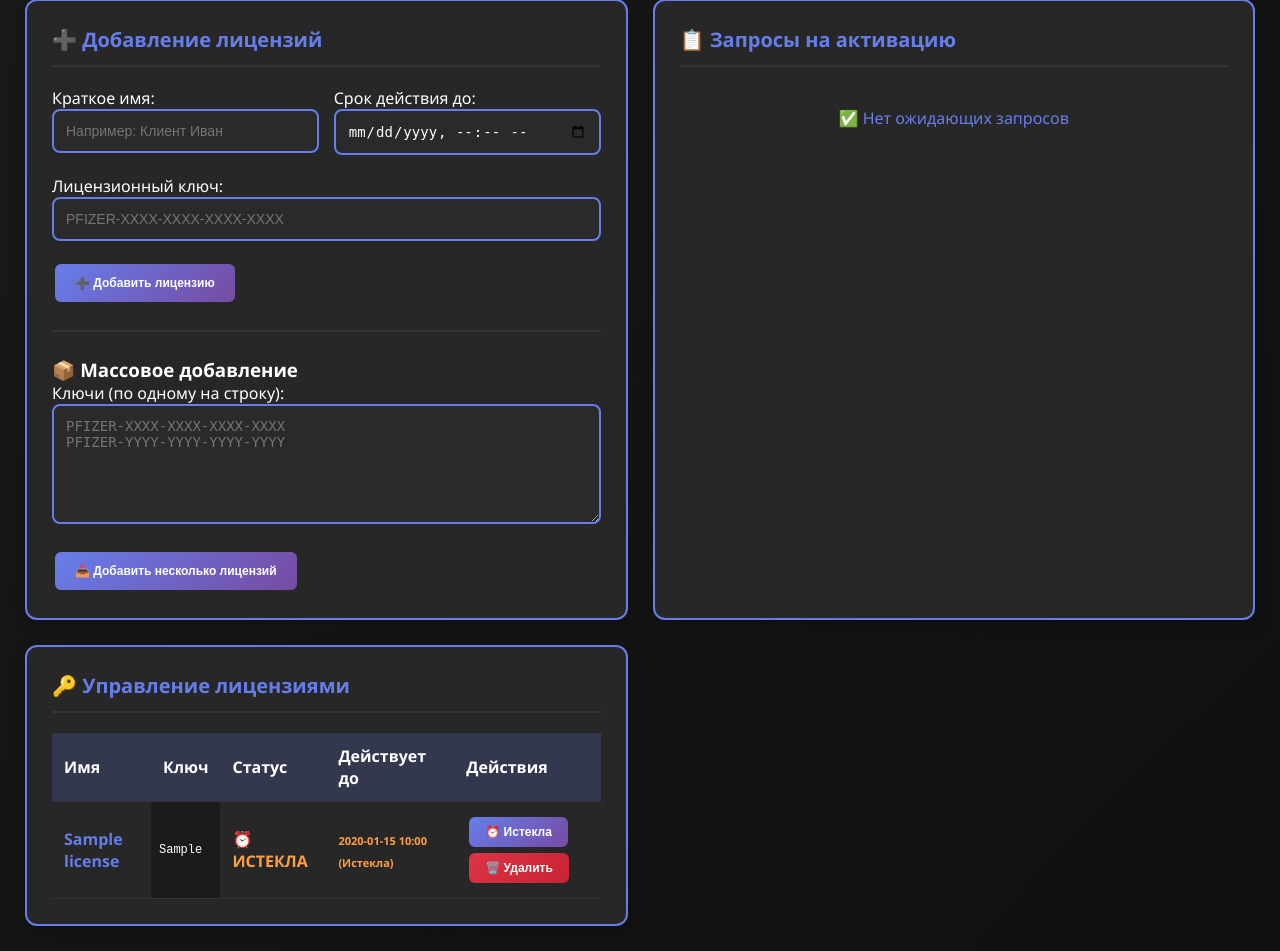
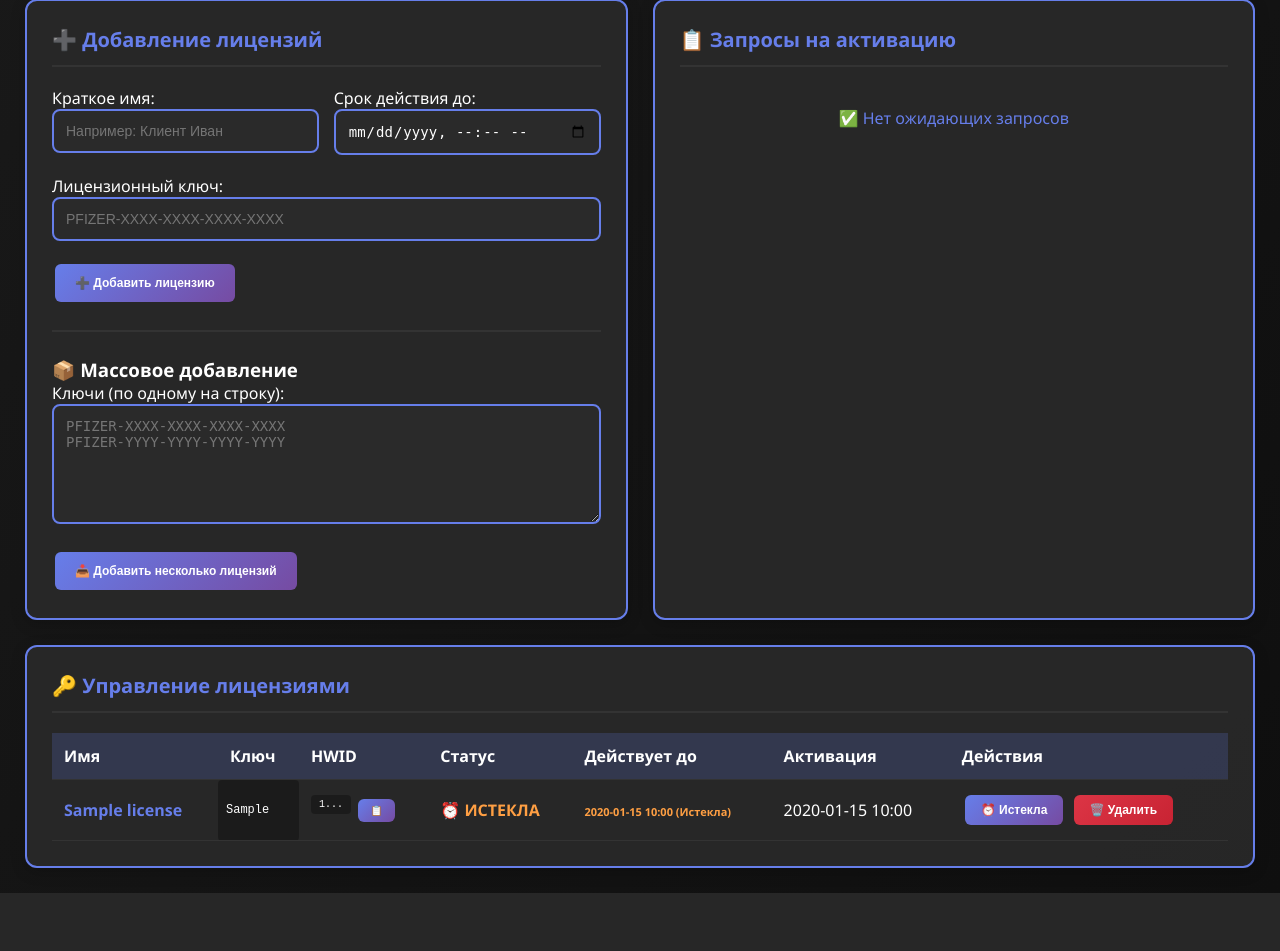
Before and after one commit to EscizBC/gufy-license-server, a Flask app: page /admin/ in a window 1280 px wide. Shown: the part 296-1247 px from the top of the page. After the commit the page ends 1189 px from the top, so only its background shows below. Run offline with Flask 3, Linux system fonts and the light colour scheme; the visitor is signed in with stand-in values (Sample User, id 1); tables that the repository leaves empty hold one stand-in row (values such as "Sample post").

Commit message:
MEGA FIXXXEEDD

```diff
--- a/templates/admin_dashboard.html
+++ b/templates/admin_dashboard.html
@@ -77,6 +77,9 @@
             border: 2px solid #667eea;
             box-shadow: 0 4px 15px rgba(0,0,0,0.2);
         }
+        .full-width {
+            grid-column: 1 / -1;
+        }
         .section h2 {
             color: #667eea;
             margin-bottom: 20px;
@@ -113,6 +116,7 @@
         .btn-toggle { background: linear-gradient(135deg, #667eea, #764ba2); color: white; }
         .btn-delete { background: linear-gradient(135deg, #dc3545, #c82333); color: white; }
         .btn-add { background: linear-gradient(135deg, #667eea, #764ba2); color: white; padding: 12px 20px; }
+        .btn-copy { background: linear-gradient(135deg, #667eea, #764ba2); color: white; padding: 6px 12px; font-size: 10px; }
         .btn:hover {
             transform: translateY(-2px);
             box-shadow: 0 4px 8px rgba(0,0,0,0.3);
@@ -154,6 +158,18 @@
             border-radius: 4px;
             font-size: 12px;
         }
+        .hwid {
+            font-family: 'Courier New', monospace;
+            background: rgba(0,0,0,0.3);
+            padding: 4px 8px;
+            border-radius: 4px;
+            font-size: 10px;
+            max-width: 200px;
+            overflow: hidden;
+            text-overflow: ellipsis;
+            white-space: nowrap;
+            display: inline-block;
+        }
         .expiry-date {
             font-size: 11px;
             color: #ccc;
@@ -174,6 +190,10 @@
             margin-top: 25px;
             padding-top: 25px;
             border-top: 2px solid #333;
+        }
+        .copy-btn {
+            margin-left: 5px;
+            cursor: pointer;
         }
     </style>
 </head>
@@ -251,7 +271,10 @@
                     {% for req in activation_requests %}
                     <tr>
                         <td class="license-key">{{ req.key }}</td>
-                        <td title="{{ req.hwid }}">{{ req.hwid[:20] }}...</td>
+                        <td>
+                            <span class="hwid" title="{{ req.hwid }}">{{ req.hwid[:20] }}...</span>
+                            <button class="btn btn-copy" onclick="copyToClipboard('{{ req.hwid }}')">📋</button>
+                        </td>
                         <td>{{ req.ip_address }}</td>
                         <td>{{ req.created_at.strftime('%Y-%m-%d %H:%M') }}</td>
                         <td>
@@ -268,15 +291,17 @@
         </div>
 
         <!-- License Management -->
-        <div class="section">
+        <div class="section full-width">
             <h2>🔑 Управление лицензиями</h2>
             <table>
                 <thead>
                     <tr>
                         <th>Имя</th>
                         <th>Ключ</th>
+                        <th>HWID</th>
                         <th>Статус</th>
                         <th>Действует до</th>
+                        <th>Активация</th>
                         <th>Действия</th>
                     </tr>
                 </thead>
@@ -291,6 +316,14 @@
                             {% endif %}
                         </td>
                         <td class="license-key">{{ license.key }}</td>
+                        <td>
+                            {% if license.hwid %}
+                                <span class="hwid" title="{{ license.hwid }}">{{ license.hwid[:20] }}...</span>
+                                <button class="btn btn-copy" onclick="copyToClipboard('{{ license.hwid }}')">📋</button>
+                            {% else %}
+                                <span style="color: #777;">—</span>
+                            {% endif %}
+                        </td>
                         <td>
                             {% if license.expiry_date and license.expiry_date < now %}
                                 <span class="status-expired">⏰ ИСТЕКЛА</span>
@@ -313,6 +346,13 @@
                                         {{ license.expiry_date.strftime('%Y-%m-%d %H:%M') }}
                                     </span>
                                 {% endif %}
+                            {% else %}
+                                <span style="color: #777;">—</span>
+                            {% endif %}
+                        </td>
+                        <td>
+                            {% if license.activation_date %}
+                                {{ license.activation_date.strftime('%Y-%m-%d %H:%M') }}
                             {% else %}
                                 <span style="color: #777;">—</span>
                             {% endif %}
@@ -462,6 +502,15 @@
             }
         }
 
+        // Copy to clipboard function
+        function copyToClipboard(text) {
+            navigator.clipboard.writeText(text).then(function() {
+                alert('✅ HWID скопирован в буфер обмена: ' + text);
+            }, function(err) {
+                alert('❌ Ошибка копирования: ' + err);
+            });
+        }
+
         // Set min datetime for expiry date to current time
         document.addEventListener('DOMContentLoaded', function() {
             const now = new Date();
```
